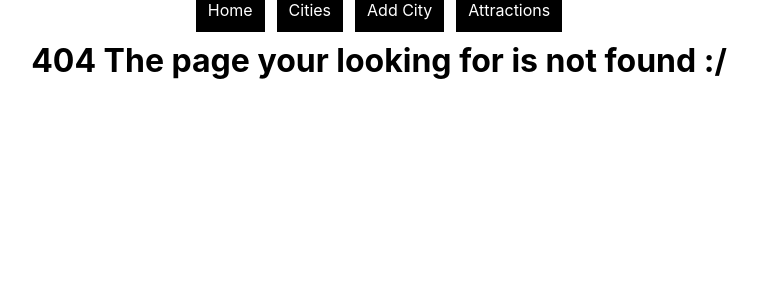
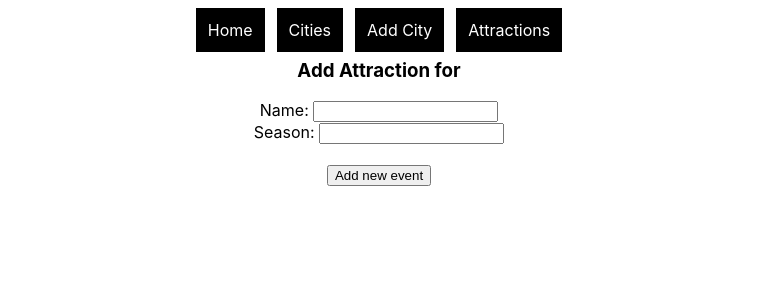
Before and after one commit to veritycarlos/page-turner-frontend, a React (Create React App) app: page /places/1/attractions/new in a window 1280 px wide. Before the commit this address had no page. Shown: the top 300 px of the page, without its empty margins (261-1019 px from the left). Built offline with nearby package versions, Linux system fonts and the light colour scheme; no server answers.

Commit message:
added new attraction form

```diff
--- a/src/App.js
+++ b/src/App.js
@@ -4,10 +4,12 @@ import './App.css';
 import Home from './components/Home';
 import Navigation from './components/Navigation';
 import Places from './components/Places';
-import Place from './components/Place';
-import PlaceForm from './components/PlaceForm'
+import PlaceDetails from './components/PlaceDetails';
+import PlaceForm from './components/PlaceForm';
 import AttrList from './components/AttrList';
 import PageNotFound from './components/PageNotFound';
+import AttractionDetails from './components/AttractionDetails';
+import NewAttraction from './components/NewAttraction';
 
 function App() {
   return (
@@ -17,8 +19,10 @@ function App() {
         <Routes>
           <Route exact path="/" element= {<Home/>} />
           <Route exact path="/attractions" element={<AttrList/>} />
+          <Route path="/attractions/:id" element={<AttractionDetails/>} />
+          <Route exact path="/places/:placeId/attractions/new" element={<NewAttraction/>} />
           <Route exact path="/places" element= {<Places/>} />
-          <Route path="/places/:id" element= {<Place/>} />
+          <Route path="/places/:id" element= {<PlaceDetails/>} />
           <Route exact path="/places/new" element={<PlaceForm/>} />
           <Route path="*" element= {<PageNotFound/>} />
         </Routes>
--- a/src/components/AttrLink.js
+++ b/src/components/AttrLink.js
@@ -1,14 +1,17 @@
 import React from 'react'
 import { NavLink } from 'react-router-dom'
 
-const AttrLink = ({attraction}) => {
+const AttrLink = ({attraction, place}) => {
   return (
     <div>
-    <br/>
-      <NavLink to={`/attractions/${attraction.id}`}>
-        {attraction.name}
-      </NavLink> {attraction.place.city}
+        <nav>
+            <NavLink to={`/attractions/${attraction.id}`}>
+                {attraction.name}
+            </NavLink>  {place.city}, TX
+        </nav>
+        <br/>
     </div>
+
   )
 }
 
--- a/src/components/AttrList.js
+++ b/src/components/AttrList.js
@@ -14,7 +14,7 @@ const AttrList = () => {
             })
     }, [])
 
-    const attrsList = attrs.map( a => <AttrLink key={a.id} attraction={a} />)
+    const attrsList = attrs.map( a => <AttrLink key={a.id} attraction={a} place={a.place}/>)
 
     return (
         <div>
--- a/src/components/Attraction.js
+++ /dev/null
@@ -1,12 +0,0 @@
-import React from 'react'
-
-const Attraction = ({attraction}) => {
-  return (
-    <div>
-        <h3>{attraction.name}</h3>
-        <br/>
-    </div>
-  )
-}
-
-export default Attraction
--- /dev/null
+++ b/src/components/AttractionDetails.js
@@ -0,0 +1,31 @@
+import React, { useState, useEffect } from 'react'
+import { useParams, NavLink } from 'react-router-dom'
+
+const AttractionDetails = () => {
+    const [attraction, setAttraction] = useState({
+        place:[]
+    })
+
+    const params = useParams();
+
+    useEffect(() => {
+        fetch(`http://localhost:9292/attractions/${params.id}`)
+        .then(res => res.json())
+        .then(data => {
+            console.log(data)
+            setAttraction(data)
+        })
+    }, [])
+
+    return (
+        <div>
+            <br/>
+            <h1>{attraction.name}</h1>
+            <img src={attraction.photo} alt="icon" />
+            <p>{attraction.address}</p>
+            <p>City: <NavLink to={`/places/${attraction.place.id}`}>{attraction.place.city}</NavLink> </p>
+        </div>
+    )
+}
+
+export default AttractionDetails
--- a/src/components/Home.js
+++ b/src/components/Home.js
@@ -3,6 +3,7 @@ import React from 'react'
 const Home = () => {
     return (
         <div>
+            <br/>
             <h1>Things to do in Texas</h1>
 
         </div>
--- a/src/components/Navigation.js
+++ b/src/components/Navigation.js
@@ -12,6 +12,8 @@ const link = {
 
 const Navigation = () => {
     return (
+        <>
+        <br/>
             <nav>
                 <NavLink
                     to="/"
@@ -33,6 +35,7 @@ const Navigation = () => {
                     style={link}
                 >Attractions</NavLink>
             </nav>
+        </>
     )
 }
 
--- /dev/null
+++ b/src/components/NewAttraction.js
@@ -0,0 +1,49 @@
+import React, {useState, useEffect} from 'react'
+import { useParams } from 'react-router-dom'
+
+const NewAttraction = () => {
+    const [place, setPlace] = useState({
+        attraction:[]
+    });
+    const [state, setState] = useState({
+        name: "",
+        season: ""
+    })
+    const {placeId} = useParams();
+    // const [attraction, setAttraction] = useState({
+    //     place:[]
+    // })
+    useEffect(() => {
+        fetch(`http://localhost:9292/places/${placeId}`)
+        .then(res => res.json())
+        .then(data => {
+            console.log(data)
+            setPlace(data)
+        })
+    }, [])
+
+    const handleChange = e => {
+
+    }
+
+  return (
+    <div>
+        <h3>Add Attraction for { place.city } </h3>
+        <form>
+            <div>
+                <label>Name: </label>
+                <input type="text" />
+            </div>
+            <div>
+                <label>Season: </label>
+                <input type="text" />
+            </div>
+            <br/>
+            <input type="submit" value="Add new event" />
+        </form>
+
+    </div>
+  )
+}
+
+export default NewAttraction
--- a/src/components/Place.js
+++ b/src/components/PlaceDetails.js
@@ -1,8 +1,8 @@
 import React, { useState, useEffect } from 'react'
-import { useParams } from 'react-router-dom'
-import Attraction from '../components/Attraction'
+import { useParams, NavLink } from 'react-router-dom'
+import AttrLink from './AttrLink'
 
-const Place = () => {
+const PlaceDetails = () => {
     const [place, setPlace] = useState({
         attractions: []
     })
@@ -32,19 +32,19 @@ const Place = () => {
     //     })
     // }
 
-    const attractions = place.attractions.map(a => <Attraction key={a.id} attraction={a} />)
+    const attractions = place.attractions.map(a => <AttrLink key={a.id} attraction={a} place={place}/>)
 
     return (
         <div>
             <br/>
-            <h2>{place.city}</h2>
-            <hr/>
-            <h3>Attractions:</h3>
-            <br/>
-            {attractions}
-            <br/>
+            <h1>{place.city}</h1>
+            <h2>Attractions:</h2>
+            <h3>
+                {attractions}
+                <p><NavLink to={`/places/${place.id}/attractions/new`}>Add New Attraction</NavLink></p>
+            </h3>
         </div>
     )
 }
 
-export default Place
+export default PlaceDetails
```
Lines whose indentation alone changed are shown as unchanged.
